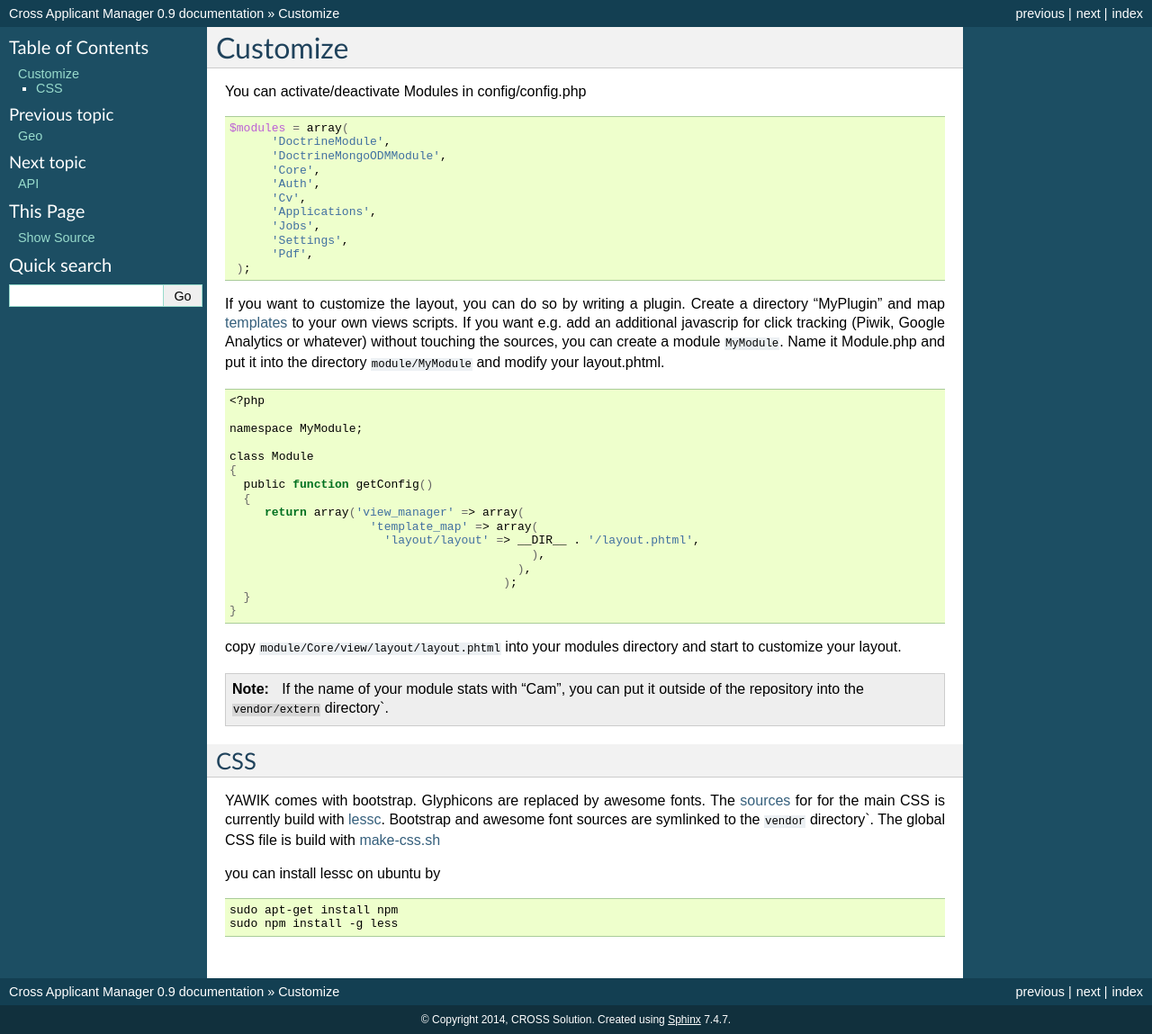
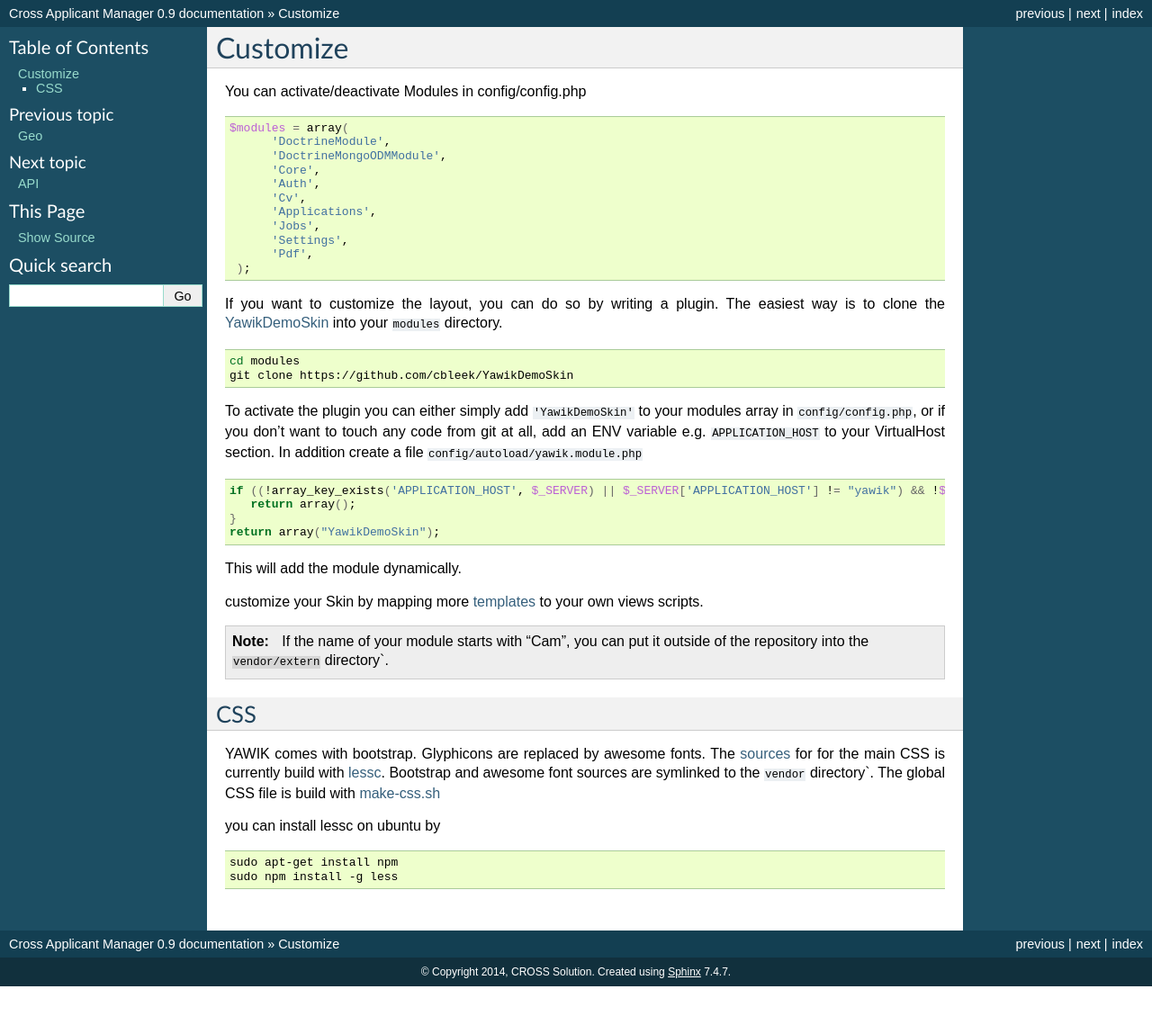
Before and after one commit to cross-solution/YawikDocs, a Sphinx documentation site: the page built from source/customize.rst, in a window 1280 px wide. Shown: the whole page at 90% size. Built offline with Sphinx 7.4.7, drawn with Linux system fonts in a browser that asks for light colours; after the commit the page ends 1096 px from its top, so only the background shows below that.

Commit message:
adds reference to a demo skin

```diff
--- a/source/customize.rst
+++ b/source/customize.rst
@@ -20,36 +20,34 @@ You can activate/deactivate Modules in config/config.php
     );
 
 
-If you want to customize the layout, you can do so by writing a plugin. Create a directory "MyPlugin" and map :ref:`templates <templates>`
-to your own views scripts. If you want e.g. add an additional javascrip for click tracking (Piwik, Google Analytics or whatever) without touching the sources,
-you can create a module ``MyModule``. Name it Module.php and put it into the directory ``module/MyModule`` and modify your layout.phtml.
+If you want to customize the layout, you can do so by writing a plugin. The easiest way is to clone
+the YawikDemoSkin_ into your ``modules`` directory.
 
 .. code-block:: sh
 
-  <?php
+ cd modules
+ git clone https://github.com/cbleek/YawikDemoSkin
 
-  namespace MyModule;
+To activate the plugin you can either simply add ``'YawikDemoSkin'`` to your modules array in ``config/config.php``,
+or if you don't want to touch any code from git at all, add an ENV variable e.g. ``APPLICATION_HOST`` to your
+VirtualHost section. In addition create a file ``config/autoload/yawik.module.php``
 
-  class Module
-  {
-    public function getConfig()
-    {
-       return array('view_manager' => array(
-                      'template_map' => array(
-                        'layout/layout' => __DIR__ . '/layout.phtml',
-                                             ),
-                                           ),
-                                         );
-    }
+.. code-block:: sh
+
+  if ((!array_key_exists('APPLICATION_HOST', $_SERVER) || $_SERVER['APPLICATION_HOST'] != "yawik") && !$allModules) {
+     return array();
   }
+  return array("YawikDemoSkin");
 
+This will add the module dynamically.
 
+.. _YawikDemoSkin: https://github.com/cbleek/YawikDemoSkin
 
-copy ``module/Core/view/layout/layout.phtml`` into your modules directory and start to customize your layout.
+customize your Skin by mapping more :ref:`templates <templates>` to your own views scripts.
 
 .. note::
 
-   If the name of your module stats with "Cam", you can put it outside of the
+   If the name of your module starts with "Cam", you can put it outside of the
    repository into the ``vendor/extern`` directory`.
 
 
```
